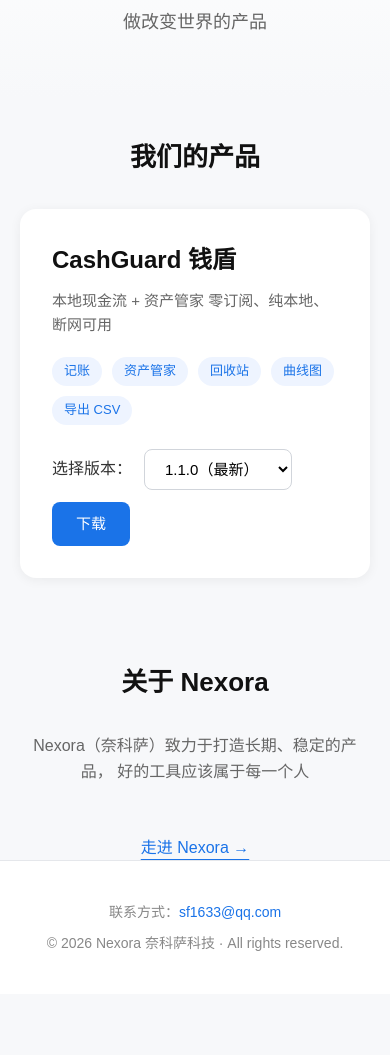
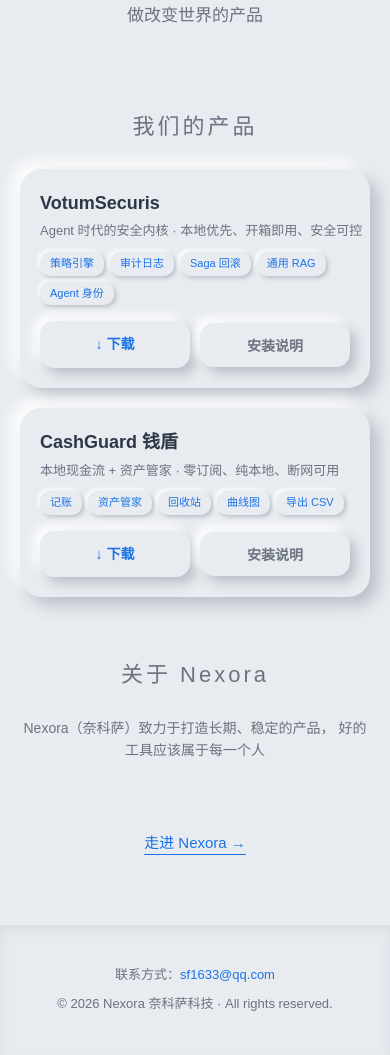
Before and after one commit to Nexora-Labs639/nexora-web, a plain HTML site: page index.html in a window 390 px wide. Shown: the part 199-1254 px from the top of the page. Before the commit the page ends 1193 px from the top, so only its background shows below. Drawn offline with Linux system fonts and the light colour scheme.

Commit message:
Update index.html

```diff
--- a/index.html
+++ b/index.html
@@ -5,16 +5,40 @@
 <meta name="viewport" content="width=device-width, initial-scale=1.0">
 <title>Nexora 奈科萨</title>
 <style>
+  :root {
+    --bg: #E8EBEF;
+    --card: #E8EBEF;
+    --text: #2D3748;
+    --text-dim: #6B7280;
+    --primary: #1A73E8;
+    --primary-soft: #EEF4FF;
+    --shadow-light: #FFFFFF;
+    --shadow-dark: #B8BFC9;
+  }
   * { margin: 0; padding: 0; box-sizing: border-box; }
+
   body {
     font-family: "Microsoft YaHei", "PingFang SC", sans-serif;
-    background: #F7F8FA;
-    color: #333;
+    background: var(--bg);
+    color: var(--text);
     line-height: 1.6;
+    min-height: 100vh;
   }
+
+  .neu-raised {
+    background: var(--bg);
+    box-shadow:
+      6px 6px 12px var(--shadow-dark),
+      -6px -6px 12px var(--shadow-light);
+  }
+  .neu-inset {
+    background: var(--bg);
+    box-shadow:
+      inset 3px 3px 6px var(--shadow-dark),
+      inset -3px -3px 6px var(--shadow-light);
+  }
+
   header {
-    background: #fff;
-    border-bottom: 1px solid #E5E7EB;
     padding: 16px 40px;
     display: flex;
     justify-content: space-between;
@@ -22,135 +46,238 @@
     position: sticky;
     top: 0;
     z-index: 100;
+    background: var(--bg);
+    box-shadow: 0 4px 12px rgba(184,191,201,0.4);
   }
   .logo {
     font-size: 22px;
     font-weight: bold;
-    color: #1A73E8;
+    color: var(--primary);
   }
   nav a {
-    margin-left: 24px;
-    color: #555;
+    margin-left: 20px;
+    color: var(--text-dim);
     text-decoration: none;
     font-size: 15px;
+    padding: 8px 14px;
+    border-radius: 12px;
+    transition: all 0.2s ease;
   }
-  nav a:hover { color: #1A73E8; }
+  nav a:hover {
+    color: var(--primary);
+    box-shadow:
+      3px 3px 6px var(--shadow-dark),
+      -3px -3px 6px var(--shadow-light);
+  }
  .hero {
   text-align: center;
   padding: 80px 20px 60px;
-    background: linear-gradient(180deg, #FFFFFF 0%, #F7F8FA 100%);
 }
 .hero h1 {
-    font-size: 48px;
-    color: #111;
-    margin-bottom: 16px;
+  font-size: 46px;
+  color: var(--text);
+  margin-bottom: 14px;
+  letter-spacing: 2px;
 }
 .hero p {
-    font-size: 18px;
-    color: #666;
+  font-size: 17px;
+  color: var(--text-dim);
   max-width: 640px;
   margin: 0 auto;
 }
+
 .products {
-    max-width: 1100px;
+  max-width: 900px;
   margin: 0 auto;
-    padding: 40px 20px 20px;
+  padding: 20px 20px;
 }
 .section-title {
-    font-size: 26px;
-    color: #111;
-    margin-bottom: 30px;
+  font-size: 22px;
+  color: var(--text-dim);
+  margin-bottom: 24px;
   text-align: center;
+  letter-spacing: 3px;
+  font-weight: 400;
 }
-  .card {
-    background: #fff;
-    border-radius: 16px;
-    padding: 32px;
-    box-shadow: 0 2px 12px rgba(0,0,0,0.06);
-    margin-bottom: 24px;
+
+.product-bar {
+  background: var(--bg);
+  border-radius: 22px;
+  padding: 22px 26px;
+  margin-bottom: 20px;
+  display: flex;
+  align-items: center;
+  justify-content: space-between;
+  gap: 16px;
+  box-shadow:
+    8px 8px 16px var(--shadow-dark),
+    -8px -8px 16px var(--shadow-light);
+  transition: all 0.2s ease;
 }
-  .card h3 {
-    font-size: 24px;
-    color: #111;
-    margin-bottom: 10px;
+.product-bar:hover {
+  box-shadow:
+    4px 4px 10px var(--shadow-dark),
+    -4px -4px 10px var(--shadow-light);
+  transform: translateY(-1px);
 }
-  .card .subtitle {
-    font-size: 15px;
-    color: #666;
-    margin-bottom: 20px;
+.product-info {
+  flex: 1;
+  min-width: 0;
 }
-  .card .features {
+.product-info h3 {
+  font-size: 18px;
+  color: var(--text);
+  margin-bottom: 4px;
+  font-weight: 600;
+}
+.product-info .subtitle {
+  font-size: 13px;
+  color: var(--text-dim);
+  overflow: hidden;
+  text-overflow: ellipsis;
+  white-space: nowrap;
+}
+.product-info .features {
   display: flex;
   flex-wrap: wrap;
-    gap: 10px;
-    margin-bottom: 24px;
+  gap: 6px;
+  margin-top: 10px;
 }
 .tag {
-    background: #EEF4FF;
-    color: #1A73E8;
-    padding: 4px 12px;
-    border-radius: 20px;
-    font-size: 13px;
+  background: var(--bg);
+  color: var(--primary);
+  padding: 3px 10px;
+  border-radius: 10px;
+  font-size: 11px;
+  box-shadow:
+    2px 2px 4px var(--shadow-dark),
+    -2px -2px 4px var(--shadow-light);
 }
-  .download-row {
+.product-actions {
   display: flex;
   align-items: center;
-    gap: 12px;
-    flex-wrap: wrap;
-  }
-  select {
-    padding: 10px 16px;
-    font-size: 15px;
-    border: 1px solid #D1D5DB;
-    border-radius: 8px;
-    background: #fff;
-    cursor: pointer;
+  gap: 10px;
+  flex-shrink: 0;
 }
    .btn {
-    background: #1A73E8;
-    color: #fff;
-    padding: 10px 24px;
+    background: var(--bg);
+    color: var(--primary);
+    padding: 12px 22px;
     border: none;
-    border-radius: 8px;
-    font-size: 15px;
+    border-radius: 14px;
+    font-size: 14px;
+    font-weight: 600;
     cursor: pointer;
     text-decoration: none;
+    display: inline-flex;
+    align-items: center;
+    gap: 6px;
+    box-shadow:
+      6px 6px 12px var(--shadow-dark),
+      -6px -6px 12px var(--shadow-light);
+    transition: all 0.12s ease;
+  }
+  .btn:hover {
+    box-shadow:
+      3px 3px 6px var(--shadow-dark),
+      -3px -3px 6px var(--shadow-light);
+    transform: translateY(1px);
+  }
+  .btn:active {
+    box-shadow:
+      inset 4px 4px 8px var(--shadow-dark),
+      inset -4px -4px 8px var(--shadow-light);
+    transform: translateY(2px);
+  }
+  .btn.download {
+    color: var(--primary);
+    font-weight: 700;
+  }
+  .btn.install {
+    color: #6B7280;
+    font-weight: 600;
+  }
+
+  .details {
+    display: none;
+    margin-top: 16px;
+    padding: 18px 20px;
+    border-radius: 16px;
+    background: var(--bg);
+    box-shadow:
+      inset 4px 4px 8px var(--shadow-dark),
+      inset -4px -4px 8px var(--shadow-light);
+    font-size: 13px;
+    color: var(--text-dim);
+    line-height: 1.8;
+  }
+  .details.open { display: block; }
+  .details h4 {
+    color: var(--text);
+    font-size: 14px;
+    margin-bottom: 8px;
+    margin-top: 12px;
+  }
+  .details h4:first-child { margin-top: 0; }
+  .details ol, .details ul { margin-left: 20px; }
+  .details code {
+    background: rgba(184,191,201,0.2);
+    padding: 2px 6px;
+    border-radius: 4px;
+    font-family: monospace;
+    font-size: 12px;
+    color: #1A73E8;
+  }
+
+  .wall-wrap { text-align: center; padding: 20px 0 40px; }
+  .wall-link {
     display: inline-block;
+    font-size: 15px;
+    color: var(--primary);
+    text-decoration: underline;
+    text-underline-offset: 6px;
+    padding: 10px 20px;
+    border-radius: 12px;
+    transition: all 0.2s ease;
   }
-  .btn:hover { background: #1558C0; }
-  .btn.secondary {
-    background: #fff;
-    color: #1A73E8;
-    border: 1px solid #1A73E8;
+  .wall-link:hover {
+    box-shadow:
+      4px 4px 8px var(--shadow-dark),
+      -4px -4px 8px var(--shadow-light);
+    text-decoration: none;
   }
-  .btn.secondary:hover { background: #EEF4FF; }
-  footer {
-    background: #fff;
-    border-top: 1px solid #E5E7EB;
-    padding: 40px;
+
+  .about {
+    max-width: 700px;
+    margin: 20px auto 40px;
+    padding: 0 20px;
     text-align: center;
-    color: #888;
+    color: var(--text-dim);
     font-size: 14px;
   }
-  footer a { color: #1A73E8; text-decoration: none; }
-  .wall-link {
-    display: inline-block;
-    margin-top: 30px;
-    font-size: 16px;
-    color: #1A73E8;
-    text-decoration: underline;
-    text-underline-offset: 6px;
+
+  footer {
+    padding: 40px 20px;
+    text-align: center;
+    color: var(--text-dim);
+    font-size: 13px;
+    margin-top: 20px;
+    box-shadow: inset 0 6px 12px rgba(184,191,201,0.3);
   }
-  .wall-link:hover { color: #1558C0; }
+  footer a { color: var(--primary); text-decoration: none; }
+  footer a:hover { text-decoration: underline; }
+
   @media (max-width: 600px) {
-    .hero h1 { font-size: 32px; }
-    header { padding: 12px 20px; }
-    nav a { margin-left: 12px; font-size: 13px; }
+    .hero h1 { font-size: 30px; letter-spacing: 1px; }
+    header { padding: 12px 18px; }
+    nav a { margin-left: 4px; font-size: 13px; padding: 6px 10px; }
+    .product-bar { flex-direction: column; align-items: flex-start; padding: 20px; }
+    .product-actions { width: 100%; }
+    .btn { flex: 1; justify-content: center; }
   }
 </style>
 </head>
 <body>
-
  <header>
   <div class="logo">Nexora 奈科萨</div>
   <nav>
@@ -168,10 +295,56 @@
 <section class="products" id="products">
   <h2 class="section-title">我们的产品</h2>
 
-  <div class="card">
+  <!-- VotumSecuris -->
+  <div class="product-bar">
+    <div class="product-info">
+      <h3>VotumSecuris</h3>
+      <p class="subtitle">Agent 时代的安全内核 · 本地优先、开箱即用、安全可控</p >
+      <div class="features">
+        <span class="tag">策略引擎</span>
+        <span class="tag">审计日志</span>
+        <span class="tag">Saga 回滚</span>
+        <span class="tag">通用 RAG</span>
+        <span class="tag">Agent 身份</span>
+      </div>
+    </div>
+    <div class="product-actions">
+      <a class="btn download" href="https://github.com/Nexora-Labs639/-votumsecuris/releases/download/V1.0.0/VotumSecuris.exe" target="_blank">↓ 下载</a >
+      <button class="btn install" onclick="toggleDetails('votum-details', this)">安装说明</button>
+    </div>
+  </div>
+  <div class="details" id="votum-details">
+    <h4>📥 安装步骤</h4>
+    <ol>
+      <li>下载 <code>VotumSecuris.exe</code></li>
+      <li>双击运行（Windows 10 / 11）</li>
+      <li>首次运行需先安装 <a href="https://ollama.com" target="_blank" style="color:#1A73E8;">Ollama</a ></li>
+      <li>拉取本地模型：<code>ollama pull qwen2.5:7b</code></li>
+      <li>拉取 embedding 模型：<code>ollama pull nomic-embed-text</code></li>
+      <li>启动 UI：<code>cd ui && flutter run -d windows</code></li>
+    </ol>
+    <h4>🚀 使用说明</h4>
+    <ul>
+      <li><b>删除测试</b>：输入文件路径 → 点删除 → 高风险操作弹审批窗</li>
+      <li><b>知识库管理</b>：把 .txt / .md 放进 <code>knowledge/</code> → 点扫描</li>
+      <li><b>RAG 检索</b>：输入问题 → 语义检索最相关的 3 段内容</li>
+      <li><b>局域网同步</b>：填对方 IP → 一键同步记忆</li>
+      <li><b>推理控制</b>：4 个预设（fast / balanced / deep / creative）</li>
+    </ul>
+    <h4>⚙️ 系统要求</h4>
+    <ul>
+      <li>Windows 10 / 11（64 位）</li>
+      <li>Python 3.12+</li>
+      <li>Ollama（本地模型运行时）</li>
+      <li>约 10 GB 硬盘空间（含模型）</li>
+    </ul>
+  </div>
+
+  <!-- CashGuard -->
+  <div class="product-bar">
+    <div class="product-info">
       <h3>CashGuard 钱盾</h3>
-    <p class="subtitle">本地现金流 + 资产管家 零订阅、纯本地、断网可用</p >
-
+      <p class="subtitle">本地现金流 + 资产管家 · 零订阅、纯本地、断网可用</p >
       <div class="features">
         <span class="tag">记账</span>
         <span class="tag">资产管家</span>
@@ -179,28 +352,45 @@
         <span class="tag">曲线图</span>
         <span class="tag">导出 CSV</span>
       </div>
-
-    <div class="download-row">
-      <label for="version">选择版本：</label>
-      <select id="version">
-        <option value="1.1.0">1.1.0（最新）</option>
-      </select>
-
-      <a class="btn" id="downloadBtn" href="#" target="_blank">下载</a >
+    </div>
+    <div class="product-actions">
+      <a class="btn download" id="downloadBtn" href="#" target="_blank">↓ 下载</a >
+      <button class="btn install" onclick="toggleDetails('cash-details', this)">安装说明</button>
     </div>
   </div>
+  <div class="details" id="cash-details">
+    <h4>📥 安装步骤</h4>
+    <ol>
+      <li>下载 <code>CashGuard_1.1.0.zip</code></li>
+      <li>解压到任意文件夹</li>
+      <li>双击 <code>CashGuard.exe</code> 运行</li>
+      <li>首次运行自动创建本地数据库</li>
+    </ol>
+    <h4>🚀 使用说明</h4>
+    <ul>
+      <li><b>记账</b>：收入 / 支出，支持分类</li>
+      <li><b>资产管家</b>：资产负债表、净资产（正绿负红）</li>
+      <li><b>回收站</b>：删除进回收站，可恢复 / 彻底删除</li>
+      <li><b>曲线图</b>：当天按笔、最近 7 天、30 天、12 个月</li>
+      <li><b>导出</b>：CSV 导出，带水印</li>
+    </ul>
+    <h4>⚙️ 系统要求</h4>
+    <ul>
+      <li>Windows 10 / 11（64 位）</li>
+      <li>零依赖，双击即用</li>
+    </ul>
+  </div>
 </section>
-
-<section class="products" id="about">
+<section class="about" id="about">
   <h2 class="section-title">关于 Nexora</h2>
-<p style="text-align:center; max-width:700px; margin:0 auto; color:#666;">
+  <p>
     Nexora（奈科萨）致力于打造长期、稳定的产品，
     好的工具应该属于每一个人
   </p >
 </section>
 
-<div style="text-align:center;">
-  <a class="wall-link" href="wall.html">走进 Nexora →</a >
+<div class="wall-wrap">
+  <a class="wall-link" href=" ">走进 Nexora →</a >
 </div>
 
 <footer id="contact">
@@ -213,16 +403,14 @@
     "1.1.0": "https://github.com/Nexora-Labs639/nexora-Web/releases/download/V1.1.0/CashGuard_1.1.0.zip"
   };
 
-  const versionSelect = document.getElementById("version");
   const downloadBtn = document.getElementById("downloadBtn");
+  downloadBtn.href = downloadLinks["1.1.0"] || "#";
 
-  function updateDownloadLink() {
-    const v = versionSelect.value;
-    downloadBtn.href = downloadLinks[v] || "#";
+  function toggleDetails(id, btn) {
+    const el = document.getElementById(id);
+    const isOpen = el.classList.toggle("open");
+    btn.textContent = isOpen ? "收起" : "安装说明";
   }
-
-  versionSelect.addEventListener("change", updateDownloadLink);
-  updateDownloadLink();
 </script>
 
 </body>
```
Lines whose indentation alone changed are shown as unchanged.
